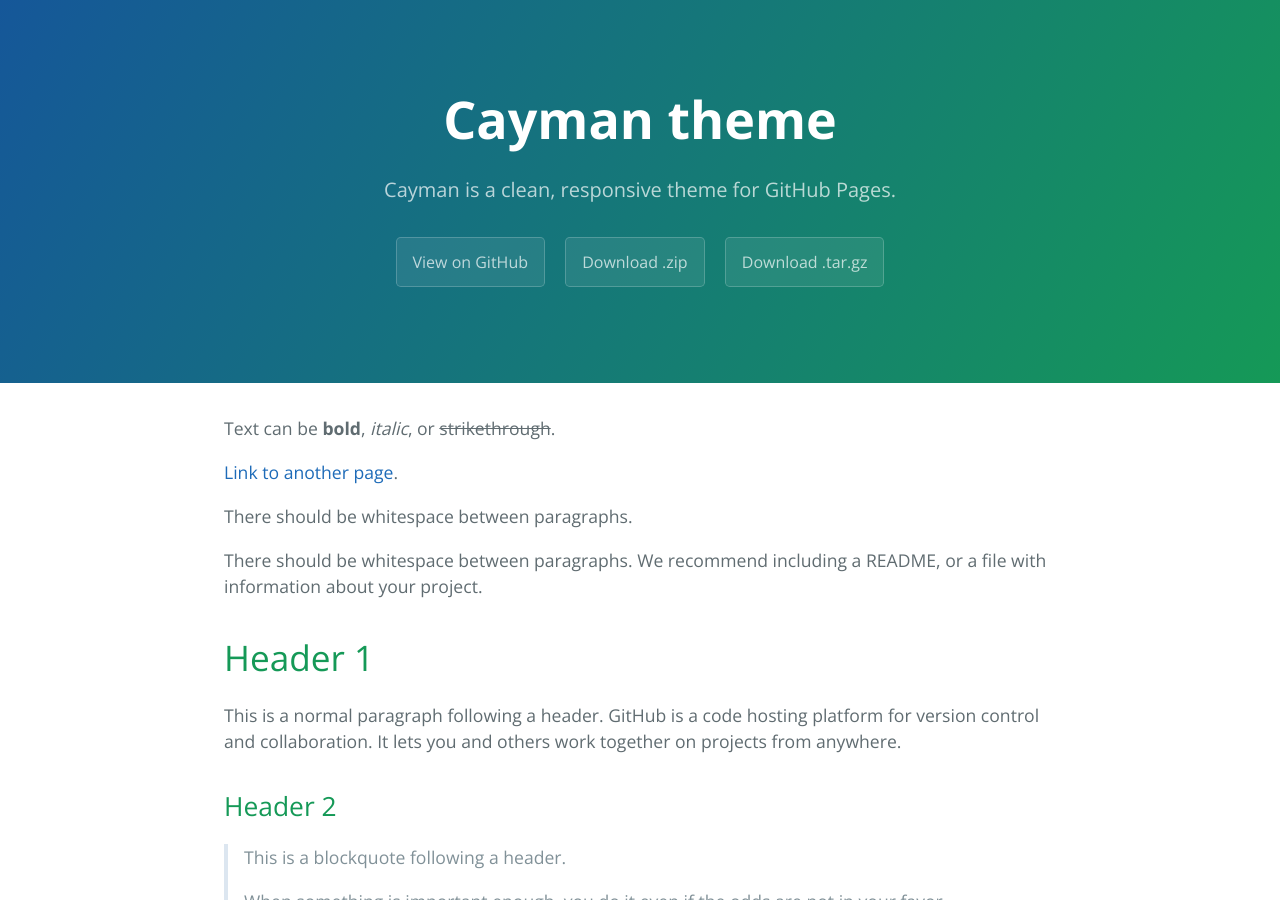
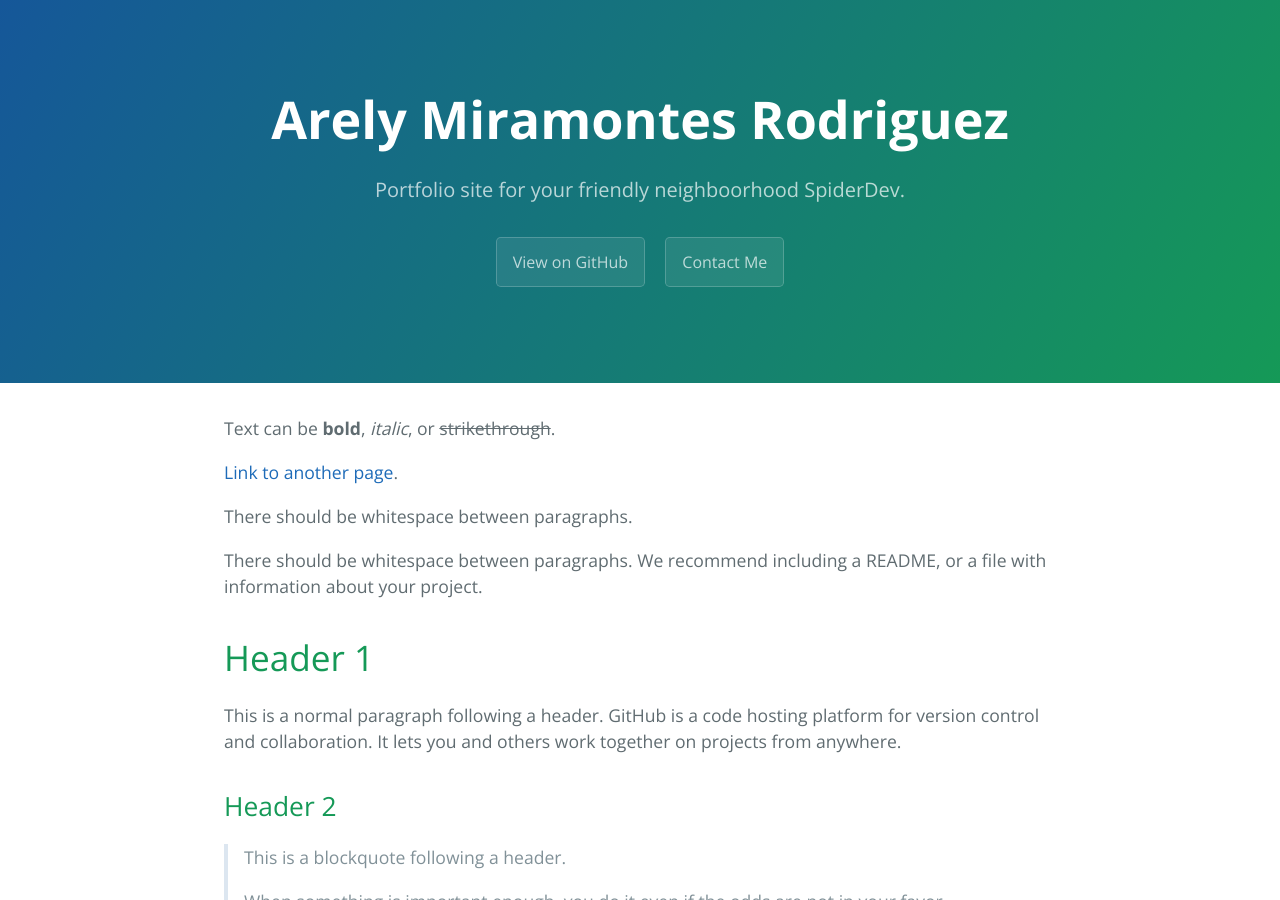
Before and after one commit to ArelySkywalker/ArelySkywalker.github.io_ARCHIVE, a Jekyll site: the page built from index.md, in a window 1280 px wide and 900 px high. Built offline with Jekyll 4.4.1, drawn with Linux system fonts in a browser that asks for light colours.

Commit message:
change theme name and desc

```diff
--- a/_config.yml
+++ b/_config.yml
@@ -1,5 +1,5 @@
-title: Cayman theme
-description: Cayman is a clean, responsive theme for GitHub Pages.
+title: Arely Miramontes Rodriguez
+description: Portfolio site for your friendly neighboorhood SpiderDev.
 show_downloads: true
 google_analytics:
 theme: jekyll-theme-cayman
--- a/_layouts/default.html
+++ b/_layouts/default.html
@@ -29,8 +29,7 @@
         <a href="{{ site.github.repository_url }}" class="btn">View on GitHub</a>
       {% endif %}
       {% if site.show_downloads %}
-        <a href="{{ site.github.zip_url }}" class="btn">Download .zip</a>
-        <a href="{{ site.github.tar_url }}" class="btn">Download .tar.gz</a>
+        <a href="mailto:arelymts@gmail.com" class="btn">Contact Me</a>
       {% endif %}
     </header>
 
```
